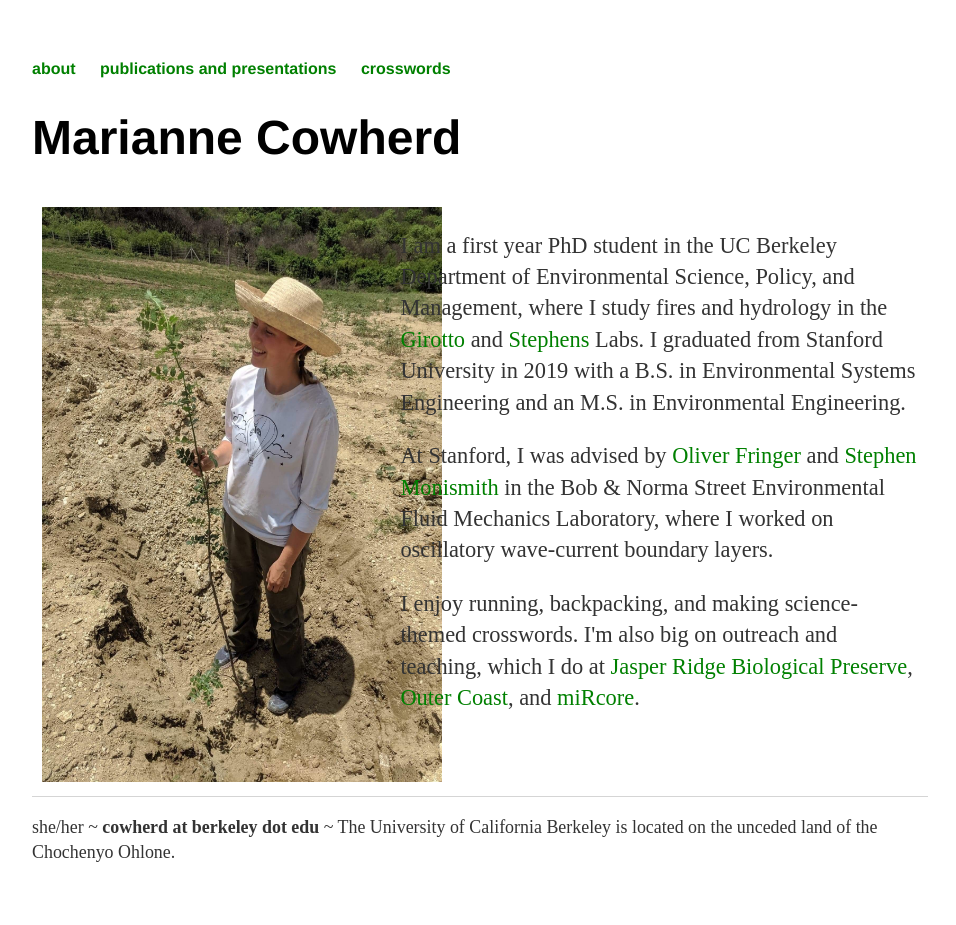
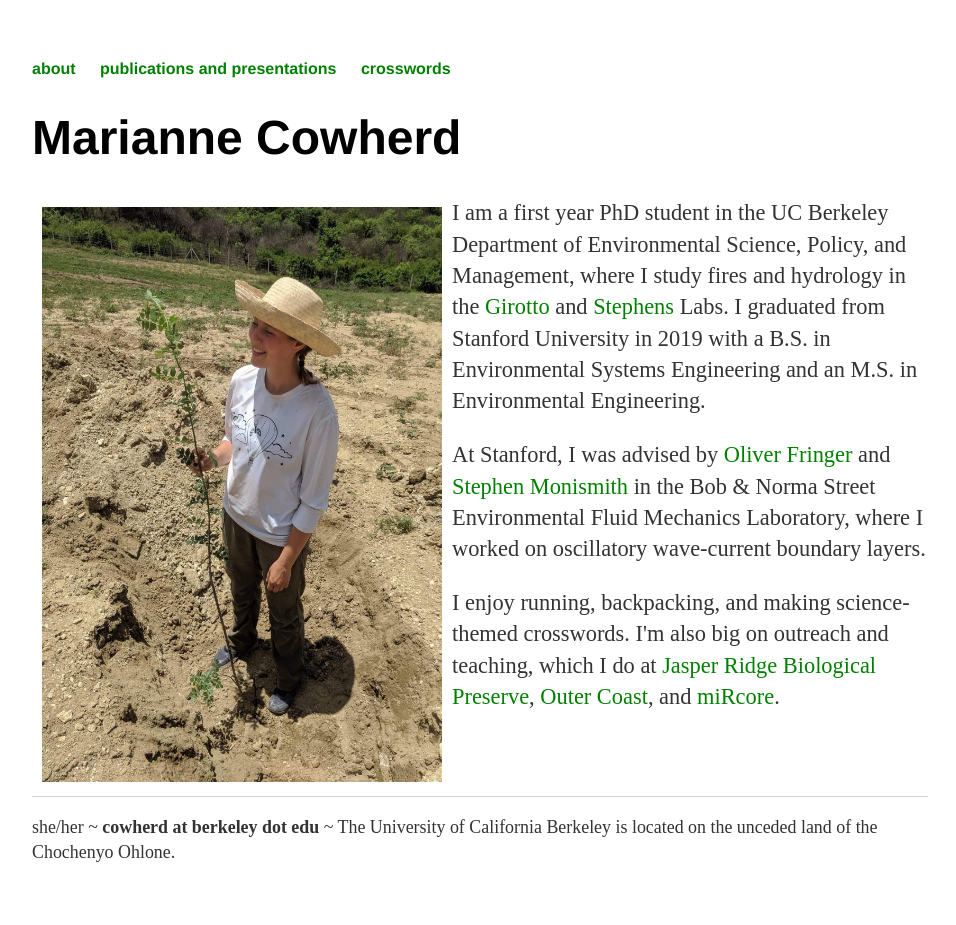
Before and after one commit to mariannecowherd/mariannecowherd.github.io, a Jekyll site: the page built from index.html, in a window 1280 px wide. Shown: the whole page, without its empty margins (160-1116 px from the left). Built offline with Jekyll 4.4.1, drawn with Linux system fonts in a browser that asks for light colours.

Commit message:
Update index.html

```diff
--- a/index.html
+++ b/index.html
@@ -16,15 +16,17 @@ title: Marianne Cowherd
 /* Create two equal columns that floats next to each other */
 .column {
 	float: left;
-	width: 40%;
 	padding: 10px;
+	column-gap: 40px;
 }
 
-.column2 {
-	float: left;
-	width: 60%;
-	padding: 10px
-	}
+.left {
+  width: 40%;
+}
+
+.right {
+  width: 60%;
+}
 
 /* Clear floats after the columns */
 .row:after {
```
